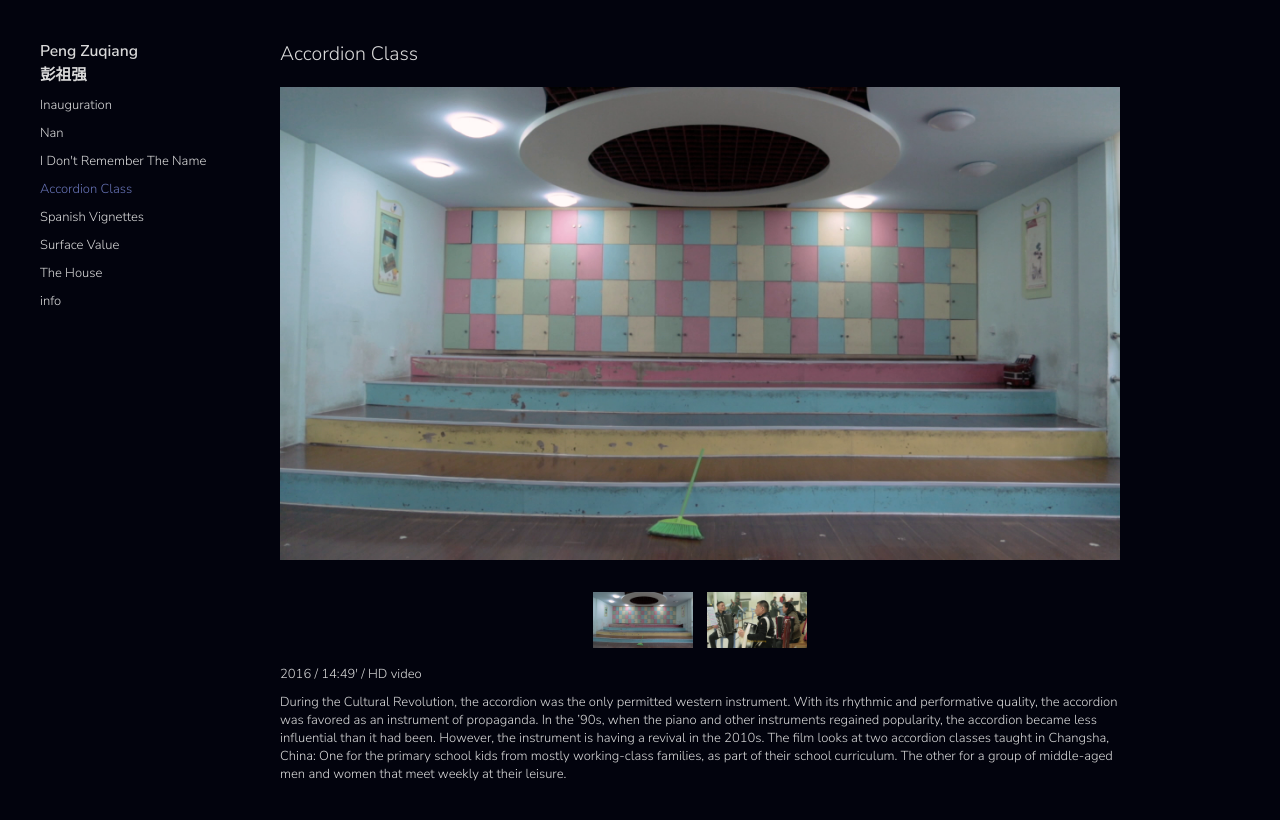
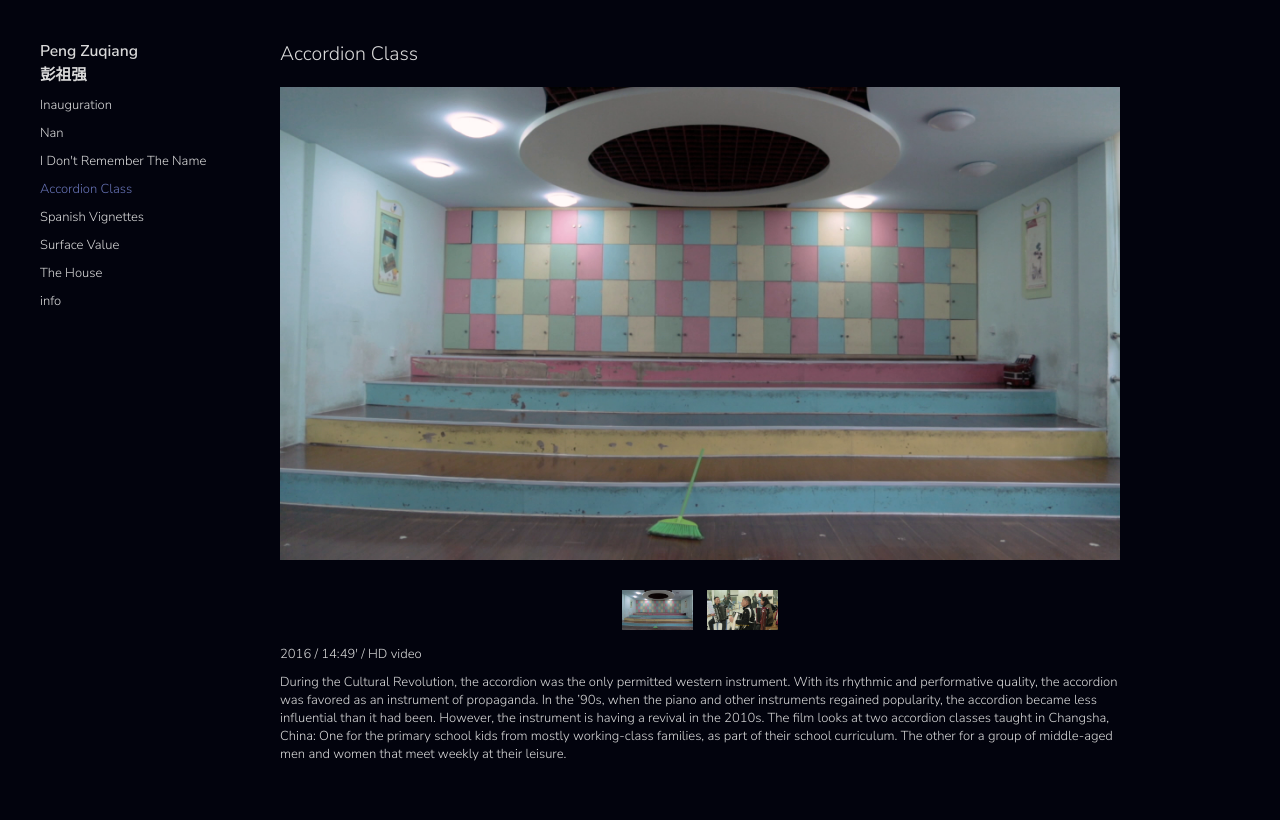
Before and after one commit to JAWeiss89/zuqiangPortfolioReact, a React (Create React App) app: page /accordionclass in a window 1280 px wide. Shown: the top 820 px of the page. Built offline with nearby package versions, Linux system fonts and the light colour scheme; grey boxes are pictures that could not be loaded.

Commit message:
make film image bar scrollable

```diff
--- a/src/App.css
+++ b/src/App.css
@@ -91,8 +91,9 @@ iframe {
 }
 
 .image-bar {
-  height: 70px;
-  /* background-color: rgb(52, 52, 52); */
+  height: 50px;
+  max-width: 100%;
+  overflow-x: scroll;
   display: flex;
   align-items: center;
   justify-content: center;
```
